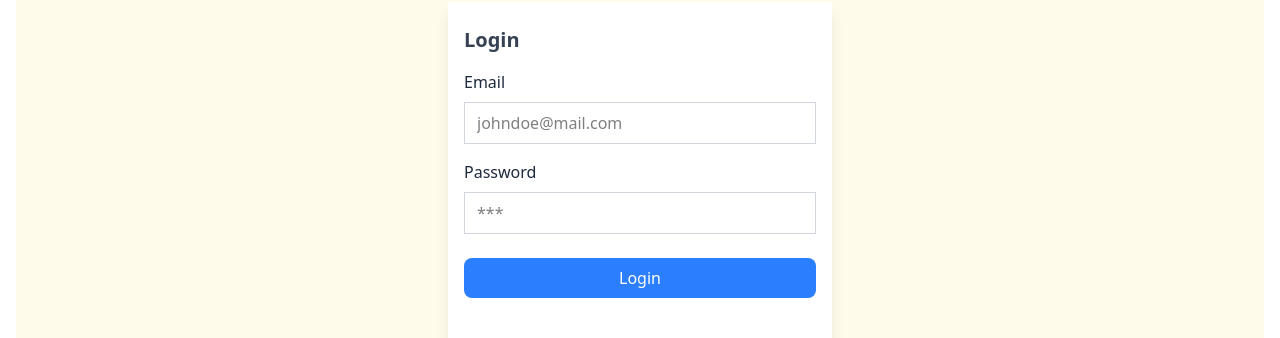
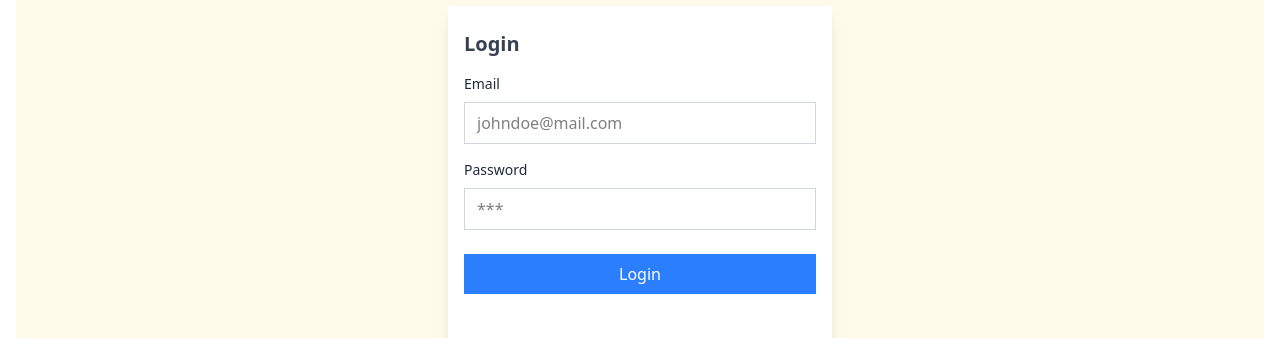
Before and after one commit to A-Coder02/10xers-labs-application, a React (Vite) app in the folder frontend/: page /login in a window 1280 px wide. Shown: the part 218-556 px from the top of the page. Built offline with nearby package versions, Linux system fonts and the light colour scheme.

Commit message:
Label implemented

```diff
--- a/frontend/src/components/Button.jsx
+++ b/frontend/src/components/Button.jsx
@@ -12,7 +12,7 @@ const Button = ({
       type={type}
       onClick={onClick}
       disabled={disabled || isLoading}
-      className={`bg-blue-500 text-white rounded-lg py-2 mt-2 hover:bg-blue-600 transition cursor-pointer
+      className={`bg-blue-500 text-white py-2 mt-2 hover:bg-blue-600 transition cursor-pointer
         ${disabled || isLoading ? "opacity-50 cursor-not-allowed" : ""}`}
     >
       {isLoading ? "Loading..." : children}
--- /dev/null
+++ b/frontend/src/components/Label.jsx
@@ -0,0 +1,12 @@
+import React from "react";
+
+const Label = ({ name, children, error = false }) => {
+  const _className = error ? "text-red-500" : "text-slate-800";
+  return (
+    <label htmlFor={name} className={`${_className} text-sm`}>
+      {children}
+    </label>
+  );
+};
+
+export default Label;
--- a/frontend/src/components/Select.jsx
+++ b/frontend/src/components/Select.jsx
@@ -1,5 +1,6 @@
 import { useField } from "formik";
 import React from "react";
+import Label from "./Label";
 
 const Select = ({ label, name, options }) => {
   // Using useField to connect the select input with Formik
@@ -8,9 +9,7 @@ const Select = ({ label, name, options }) => {
   return (
     <div>
       <div className="flex flex-col gap-2">
-        <label htmlFor={name} className="text-slate-800">
-          {label}
-        </label>
+        <Label name={name}>{children}</Label>
         <select
           {...field} // Spread the field props (value, onChange, onBlur)
           id={name}
@@ -25,9 +24,7 @@ const Select = ({ label, name, options }) => {
           ))}
         </select>
       </div>
-      {meta.touched && meta.error && (
-        <span className="text-sm text-red-500">{meta.error}</span>
-      )}
+      {meta.touched && meta.error && <Label error>{meta.error}</Label>}
     </div>
   );
 };
--- a/frontend/src/components/TextField.jsx
+++ b/frontend/src/components/TextField.jsx
@@ -1,5 +1,6 @@
 import { useField } from "formik";
 import React from "react";
+import Label from "./Label";
 
 const TextField = ({ label, name, placeholder, type = "text" }) => {
   // Using useField to connect the input with Formik
@@ -8,9 +9,7 @@ const TextField = ({ label, name, placeholder, type = "text" }) => {
   return (
     <div>
       <div className="flex flex-col gap-2">
-        <label htmlFor={name} className="text-slate-800">
-          {label}
-        </label>
+        <Label name={name}>{label}</Label>
         <input
           {...field} // Spread the field props (value, onChange, onBlur)
           placeholder={placeholder}
@@ -20,9 +19,7 @@ const TextField = ({ label, name, placeholder, type = "text" }) => {
           }`}
         />
       </div>
-      {meta.touched && meta.error && (
-        <span className="text-sm text-red-500">{meta.error}</span>
-      )}
+      {meta.touched && meta.error && <Label error>{meta.error}</Label>}
     </div>
   );
 };
```
